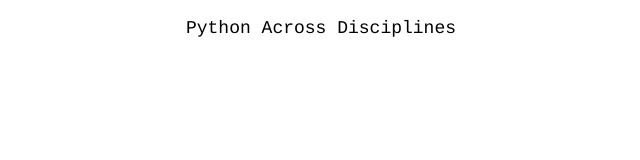
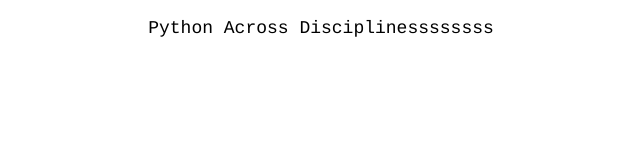
Before and after one commit to pythonacrossdisciplines/pythonacrossdisciplines.github.io, a plain HTML site: page index.html in a window 1280 px wide. Shown: the whole page, without its empty margins (319-959 px from the left). Drawn offline with Linux system fonts and the light colour scheme.

Commit message:
Update index.html

```diff
--- a/index.html
+++ b/index.html
@@ -7,7 +7,7 @@
 </head>
 <body>
     <center>
-        <p style="font-family: Courier; font-size: 18px;">Python Across Disciplines</p>
+        <p style="font-family: Courier; font-size: 18px;">Python Across Disciplinessssssss</p>
     </center>
 </body>
 </html>
```
